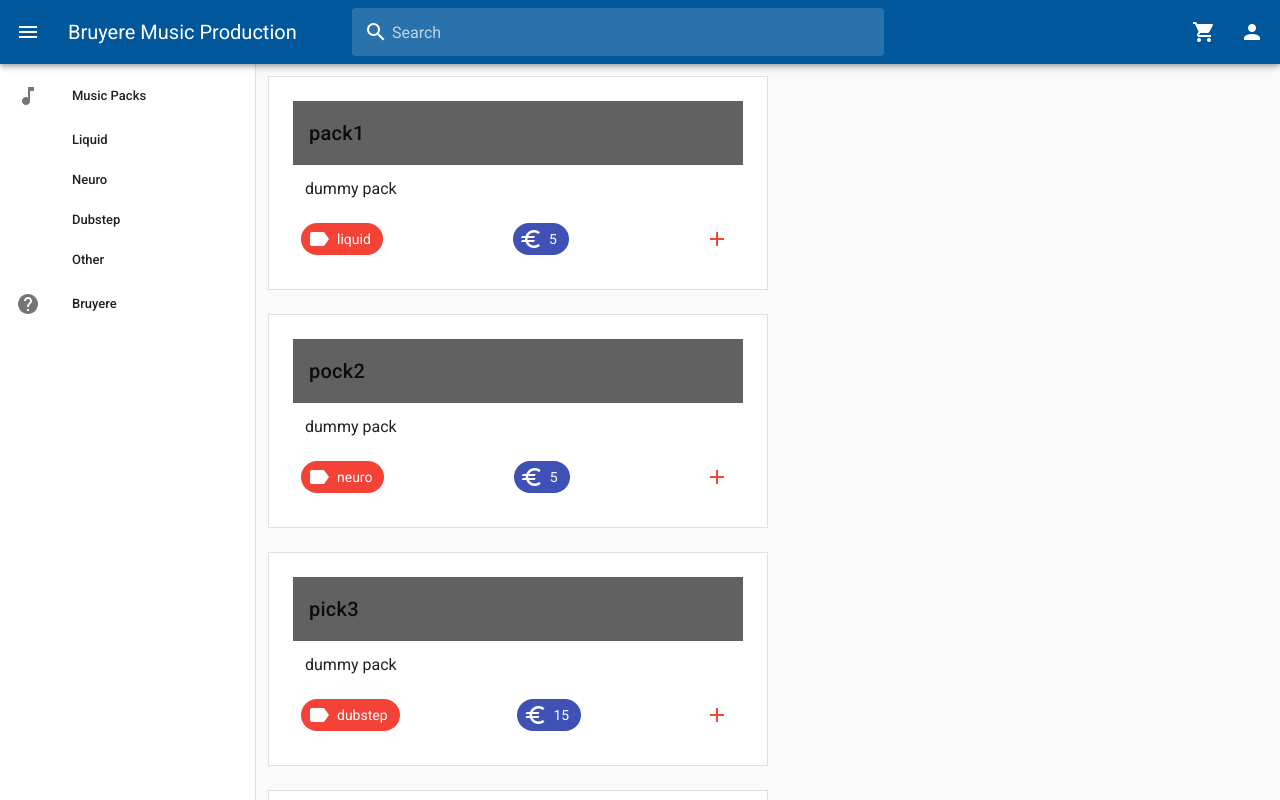
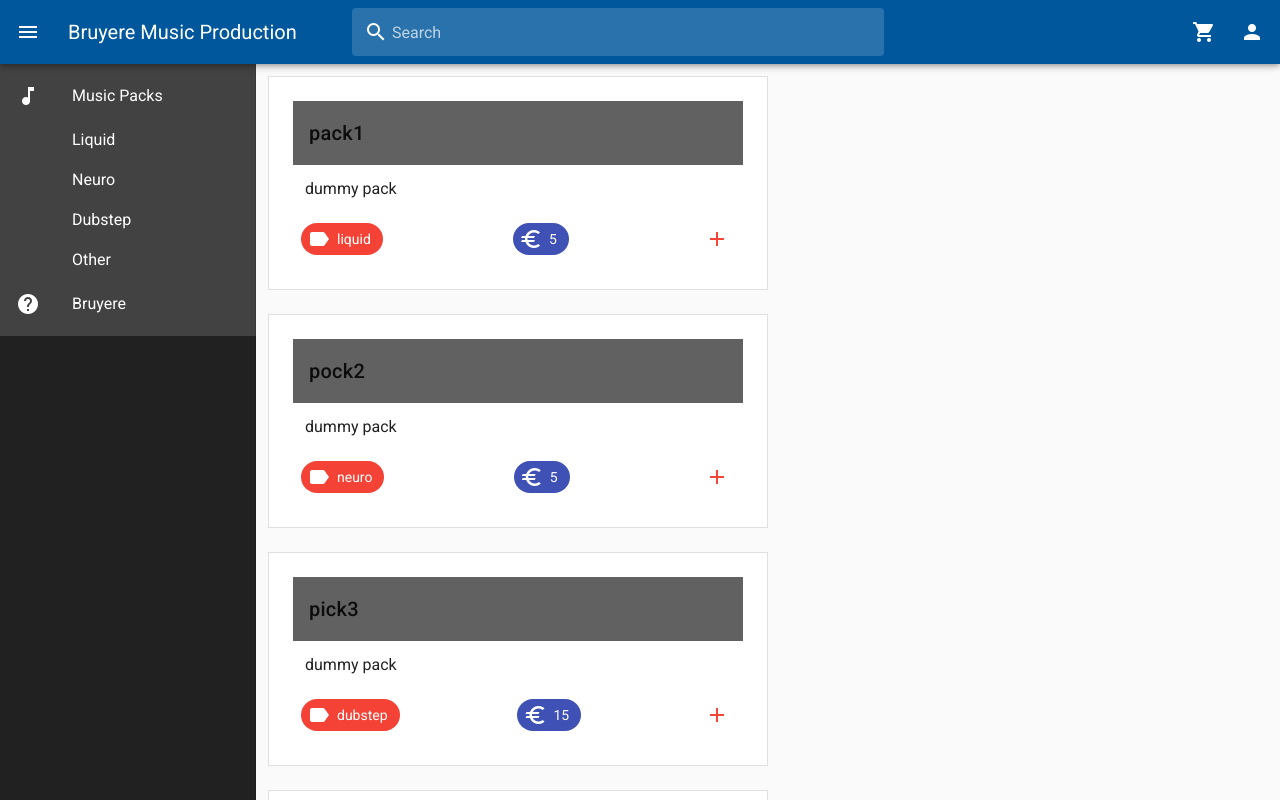
Before and after one commit to StefanHeijden/svm, a Vue app: page / in a window 1280 px wide. Shown: the top 800 px of the page. Built offline with nearby package versions, Linux system fonts and the light colour scheme.

Commit message:
Made left menu bit more neat

```diff
--- a/src/App.vue
+++ b/src/App.vue
@@ -1,26 +1,23 @@
 <template>
   <!--Side Bar-->
-  <v-app id="inspire">
+  <v-app>
     <v-navigation-drawer
       v-model="drawer"
       :clipped="$vuetify.breakpoint.lgAndUp"
       app
+      color="grey darken-4"
     >
-      <v-list dense>
-        <template v-for="item in items">
+      <v-list color="grey darken-3" dense>
+        <template v-for="item in items" >
           <v-list-item
             :key="item.text"
             link
             @click="page = item.click "
           >
             <v-list-item-action>
-              <v-icon>{{ item.icon }}</v-icon>
+              <v-icon color="white" >{{ item.icon }}</v-icon>
             </v-list-item-action>
-            <v-list-item-content>
-              <v-list-item-title>
-                {{ item.text }}
-              </v-list-item-title>
-            </v-list-item-content>
+            <div id="white" color="white">{{ item.text }}</div>
           </v-list-item>
         </template>
       </v-list>
@@ -161,3 +158,9 @@ import login from './../src/components/Login'
     }),
 }
 </script>
+
+<style>
+#white {
+  color: white !important;
+}
+</style>
```
